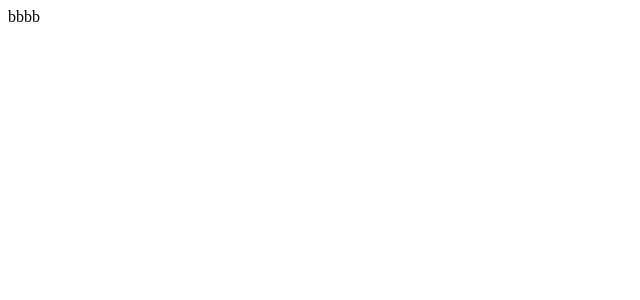
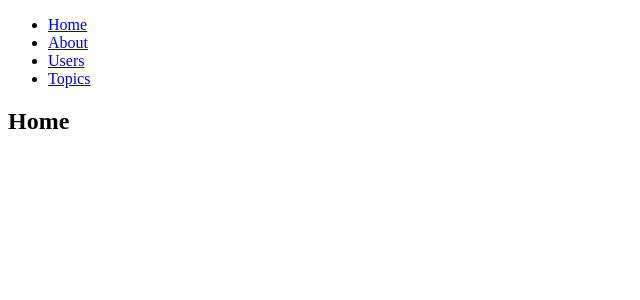
Before and after one commit to koutaro-masaki/react_browser_editors, a React app: page / in a window 1280 px wide. Shown: the top 300 px of the page, without its empty margins (0-640 px from the left). Built offline with nearby package versions, Linux system fonts and the light colour scheme.

Commit message:
react-routerのサンプルを試した

```diff
--- a/package.json
+++ b/package.json
@@ -1,7 +1,8 @@
 {
   "dependencies": {
     "react": "^17.0.2",
-    "react-dom": "^17.0.2"
+    "react-dom": "^17.0.2",
+    "react-router-dom": "^5.2.0"
   },
   "scripts": {
     "build": "webpack",
@@ -15,6 +16,8 @@
     "@pmmmwh/react-refresh-webpack-plugin": "^0.4.3",
     "@types/react": "^17.0.3",
     "@types/react-dom": "^17.0.3",
+    "@types/react-router": "^5.1.13",
+    "@types/react-router-dom": "^5.1.7",
     "@typescript-eslint/eslint-plugin": "^4.21.0",
     "@typescript-eslint/parser": "^4.21.0",
     "babel-loader": "^8.2.2",
--- /dev/null
+++ b/src/app.tsx
@@ -0,0 +1,88 @@
+import React from "react";
+import {
+  BrowserRouter as Router,
+  Switch,
+  Route,
+  Link,
+  useRouteMatch,
+  useParams
+} from "react-router-dom";
+
+export default function App() {
+  return (
+    <Router>
+      <div>
+        <nav>
+          <ul>
+            <li>
+                <Link to="/">Home</Link>
+            </li>
+            <li>
+                <Link to="/about">About</Link>
+            </li>
+            <li>
+                <Link to="/users">Users</Link>
+            </li>
+            <li>
+                <Link to="/topics">Topics</Link>
+            </li>
+          </ul>
+        </nav>
+
+        <Switch>
+            <Route path="/about">
+                <About />
+            </Route>
+            <Route path="/users">
+                <Users />
+            </Route>
+            <Route path="/topics">
+                <Topics />
+            </Route>
+            <Route path="/">
+                <Home />
+            </Route>
+        </Switch>
+      </div>
+    </Router>
+  );
+}
+
+const Home: React.FC = () => <h2>Home</h2>;
+const About: React.FC = () => <h2>About</h2>;
+const Users: React.FC = () => <h2>Users AND ...?</h2>;
+
+function Topics() {
+    let match = useRouteMatch();
+
+    return (
+        <div>
+            <h2>Topics</h2>
+
+            <ul>
+                <li>
+                    <Link to={`${match.url}/components`}>Components</Link>
+                </li>
+                <li>
+                    <Link to={`${match.url}/props-v-state`}>
+                        Props v. State
+                    </Link>
+                </li>
+            </ul>
+
+            <Switch>
+                <Route path={`${match.path}/:topicId`}>
+                    <Topic />
+                </Route>
+                <Route path={`${match.path}`}>
+                    <h3>Please select a topic.</h3>
+                </Route>
+            </Switch>
+        </div>
+    );
+}
+
+function Topic(){
+    const { topicId } = useParams<{topicId : string}>();
+    return <h3>Requested topic ID: {topicId}</h3>;
+}
--- a/src/main.tsx
+++ b/src/main.tsx
@@ -1,9 +1,6 @@
 import React from 'react'
 import * as ReactDOM from 'react-dom'
-
-const App: React.FC = () => {
-  return <div>bbbb</div>
-}
+import App from "./app";
 
 const renderApp = () => {
   ReactDOM.render(<App />, document.getElementById('app'))
```
Also changed, not shown: 1 other file (tests, documents, lock files or other folders).
